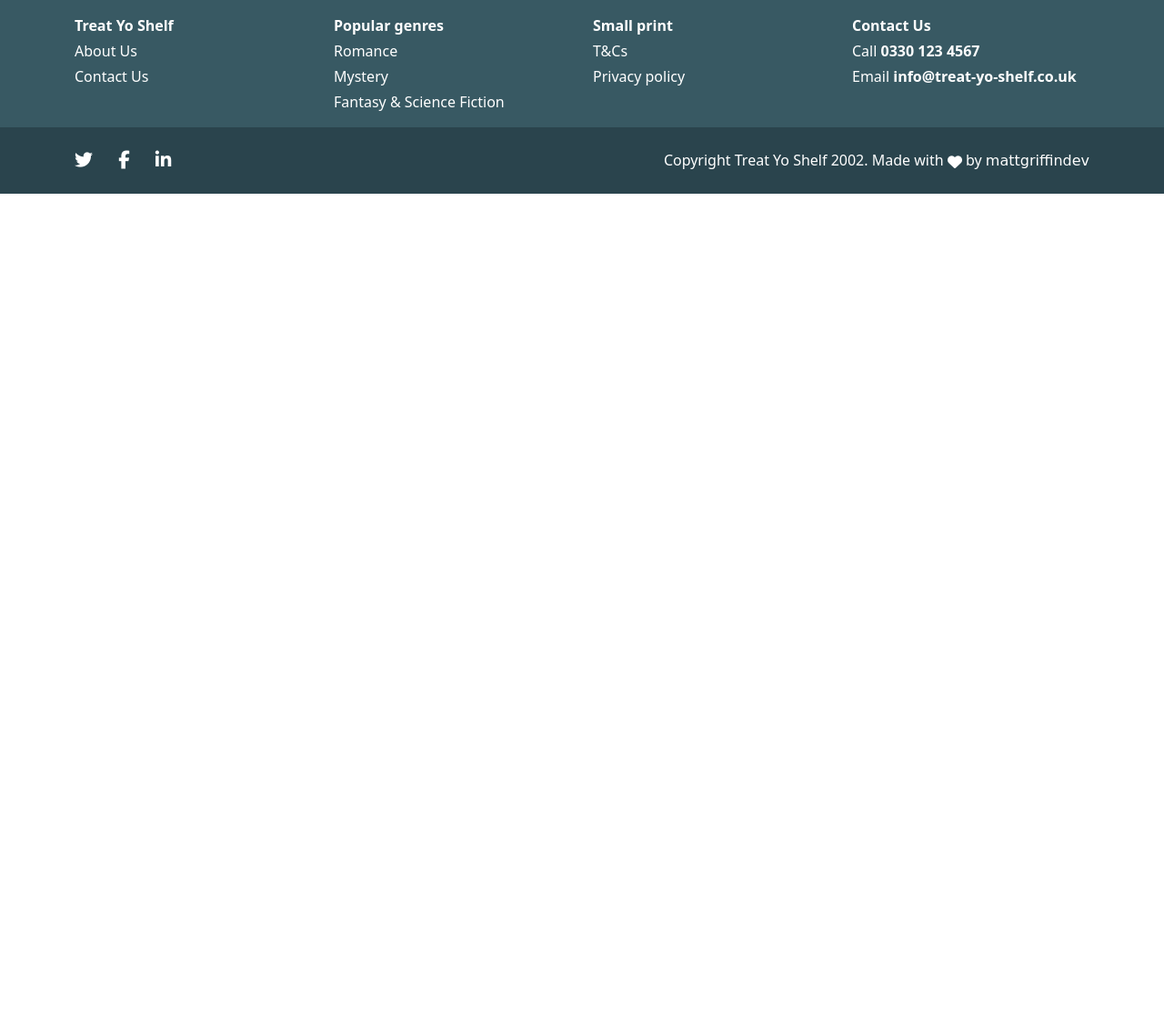
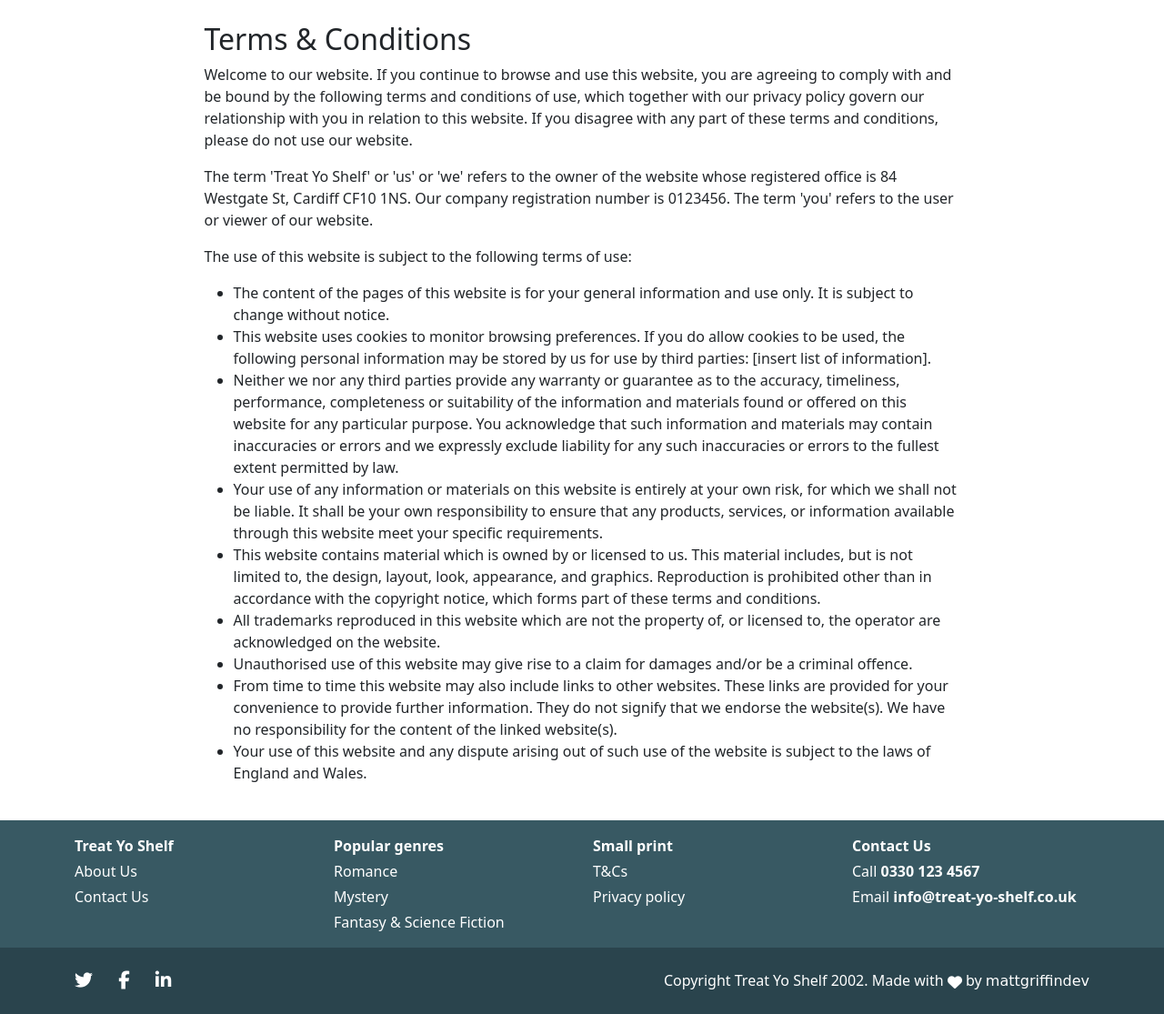
Before and after one commit to mattgriffindev/treat-yo-shelf, a Flask app: page /terms in a window 1280 px wide. Shown: the part 80-1195 px from the top of the page at 91% size. Before the commit the page ends 293 px from the top, so only its background shows below. Run offline with Flask 2, Linux system fonts and the light colour scheme; some libraries are stand-ins or nearby versions; some web fonts are replaced.

Commit message:
Add content to terms.html

```diff
--- a/templates/terms.html
+++ b/templates/terms.html
@@ -1,10 +1,54 @@
 {% extends "base.html" %}
 {% block header %}
-    <!--contact-->
-    <section id="terms">
-
+    <!--terms-->
+    <section id="terms" class="my-4">
+        <div class="container">
+            <div class="row d-flex justify-content-center">
+                <div class="col-12 col-md-9">
+                    <h2>Terms & Conditions</h2>
+                    <p>Welcome to our website. If you continue to browse and use this website, you are agreeing to comply
+                        with and be bound by the following terms and conditions of use, which together with our privacy
+                        policy govern our relationship with you in relation to this website. If you disagree with any part
+                        of these terms and conditions, please do not use our website.</p>
+                    <p>The term 'Treat Yo Shelf' or 'us' or 'we' refers to the owner of the website whose registered office
+                        is 84 Westgate St, Cardiff CF10 1NS. Our company registration number is 0123456. The term 'you'
+                        refers to the user or viewer of our website.</p>
+                    <p>The use of this website is subject to the following terms of use:</p>
+                    <ul>
+                        <li>The content of the pages of this website is for your general information and use only. It is
+                            subject to change without notice.</li>
+                        <li>This website uses cookies to monitor browsing preferences. If you do allow cookies to be
+                            used, the following personal information may be stored by us for use by third parties:
+                            [insert list of information].</li>
+                        <li>Neither we nor any third parties provide any warranty or guarantee as to the accuracy,
+                            timeliness, performance, completeness or suitability of the information and materials found
+                            or offered on this website for any particular purpose. You acknowledge that such information
+                            and materials may contain inaccuracies or errors and we expressly exclude liability for any
+                            such inaccuracies or errors to the fullest extent permitted by law.</li>
+                        <li>Your use of any information or materials on this website is entirely at your own risk, for
+                            which we shall not be liable. It shall be your own responsibility to ensure that any
+                            products, services, or information available through this website meet your specific
+                            requirements.</li>
+                        <li>This website contains material which is owned by or licensed to us. This material includes,
+                            but is not limited to, the design, layout, look, appearance, and graphics. Reproduction is
+                            prohibited other than in accordance with the copyright notice, which forms part of these
+                            terms and conditions.</li>
+                        <li>All trademarks reproduced in this website which are not the property of, or licensed to, the
+                            operator are acknowledged on the website.</li>
+                        <li>Unauthorised use of this website may give rise to a claim for damages and/or be a criminal
+                            offence.</li>
+                        <li>From time to time this website may also include links to other websites. These links are
+                            provided for your convenience to provide further information. They do not signify that we
+                            endorse the website(s). We have no responsibility for the content of the linked website(s).
+                        </li>
+                        <li>Your use of this website and any dispute arising out of such use of the website is subject
+                            to the laws of England and Wales.</li>
+                    </ul>
+                </div>
+            </div>
+        </div>
     </section>
-    <!--/contact-->
+    <!--/terms-->
 {% endblock %}
 
 {% block footer %}
```
